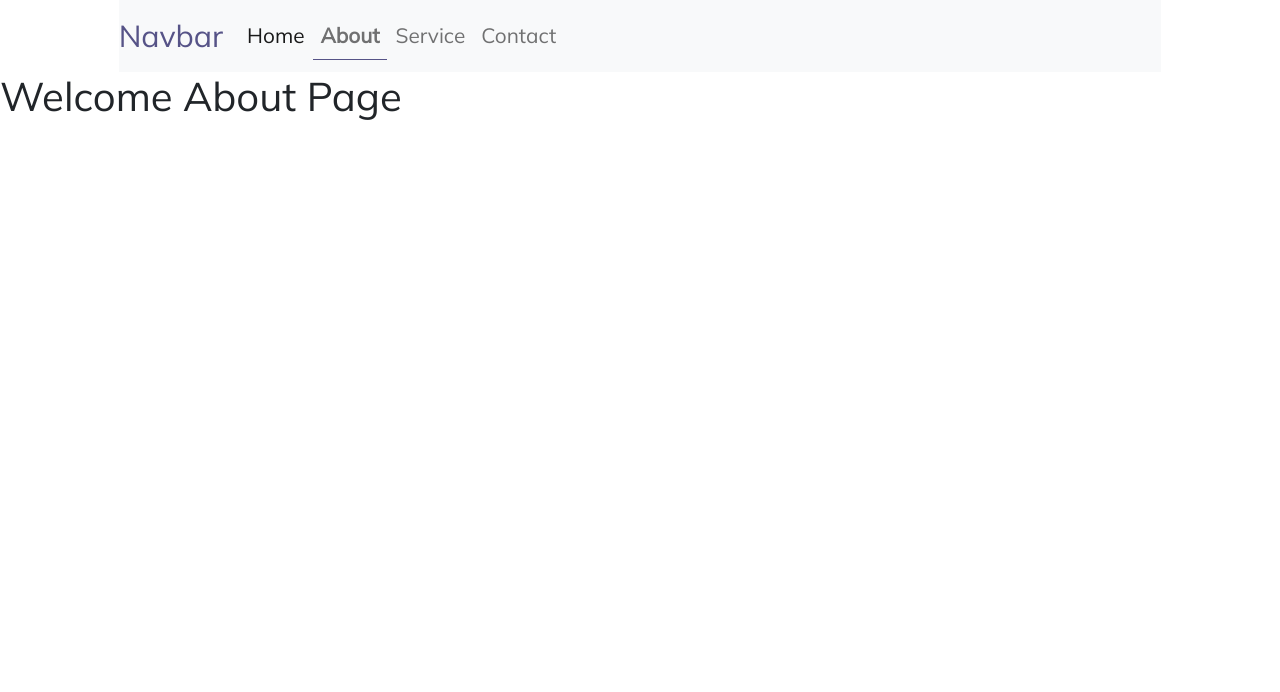
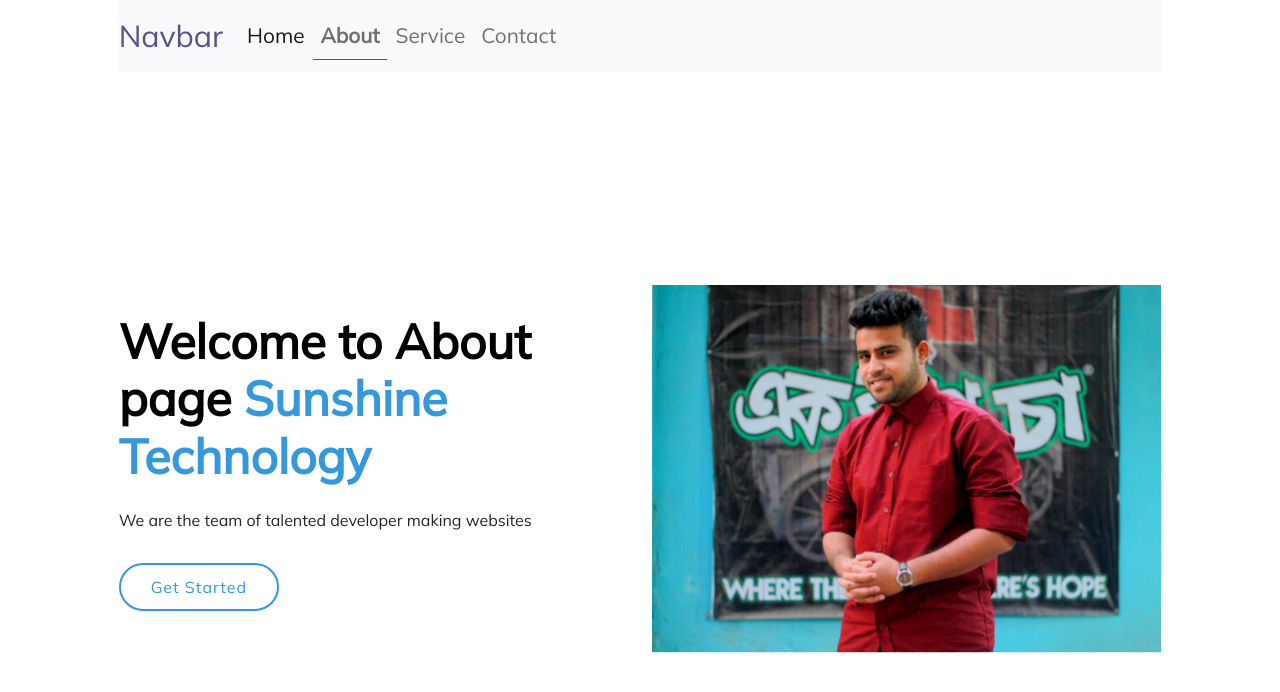
Before and after one commit to sarwarsunjid/html-to-react, a React (Create React App) app: page /about in a window 1280 px wide. Shown: the top 692 px of the page. Built offline with nearby package versions, Linux system fonts and the light colour scheme.

Commit message:
Updated About Page

```diff
--- a/src/About.jsx
+++ b/src/About.jsx
@@ -1,9 +1,38 @@
 import React from 'react'
+import web from '../src/images/home-bg.jpg'
+import { NavLink } from 'react-router-dom'
 
 const About = () => {
   return (
     <>
-     <h1>Welcome About Page</h1>
+     <section id="header" className="d-flex align-items-center">
+        <div className="container-fluid nav_bg">
+            <div className="row">
+              <div className="col-10 mx-auto">
+                <div className="row">
+                  <div className="col-md-6 pt-5 pt-lg-0 order-2 order-lg-1 d-flex justify-content-center flex-column">
+                    <h1>
+                      Welcome to About page
+                        <strong className="brand-name"> Sunshine Technology
+                        </strong>
+                    </h1>
+                    <h6 className="my-3">
+                      We are the team of talented developer making websites
+                    </h6>
+                    <div className="mt-3">
+                      <NavLink to="/service" className="btn-get-start">
+                        Get Started
+                      </NavLink>
+                    </div>
+                  </div>
+                  <div className="col-lg-6 order-1 order-lg-2 header-img">
+                    <img src={web} className="img-fluid animated" alt="Aboutimg" />
+                  </div>
+                </div>
+              </div>
+            </div>
+        </div>
+      </section>
     </>
   )
 }
```
